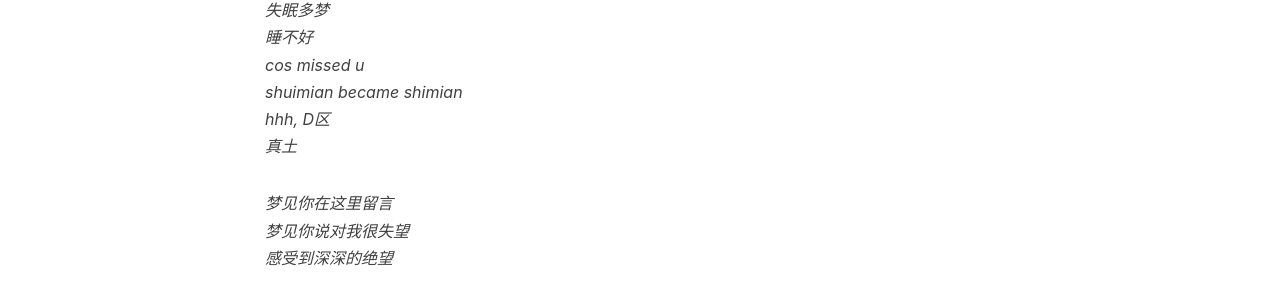
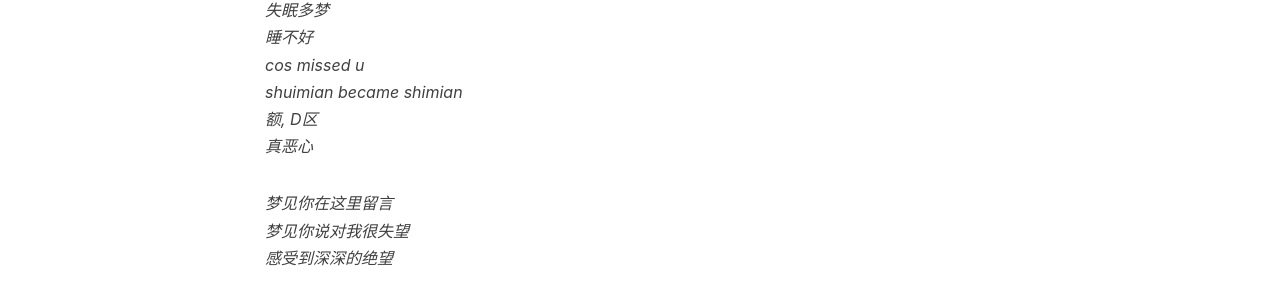
Before and after one commit to Joewn/Joewn.github.io, a Jekyll site: the page built from _posts/2019-09-23-Best friend for a long time.md, in a window 1280 px wide. Shown: the part 667-967 px from the top of the page. Built offline with Jekyll 4.4.1, drawn with Linux system fonts in a browser that asks for light colours; nearby versions of some CDN libraries; comment, search, counter and statistics services are not loaded.

Commit message:
Update 2019-09-23-Best friend for a long time.md

```diff
--- a/_posts/2019-09-23-Best friend for a long time.md
+++ b/_posts/2019-09-23-Best friend for a long time.md
@@ -17,8 +17,8 @@ tags:
 *睡不好*
 *cos missed u*
 *shuimian became shimian*
-*hhh, D区*
-*真土*
+*额, D区*
+*真恶心*
 
 *梦见你在这里留言*
 *梦见你说对我很失望*
```
